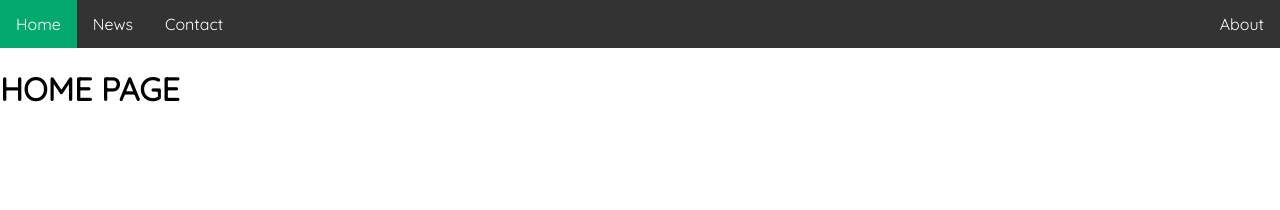
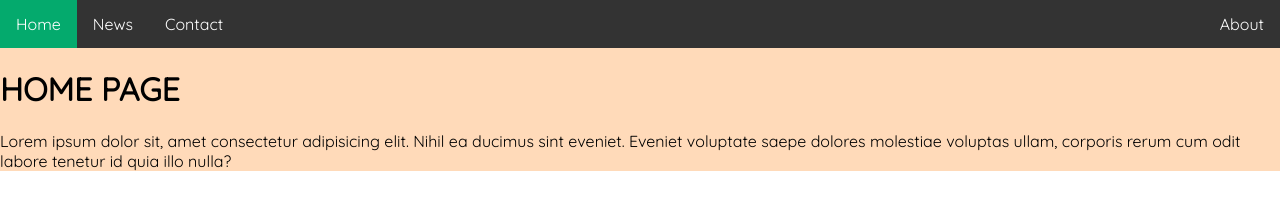
Before and after one commit to jbridges373/M38StaticWebServer, a website: page public/home.html in a window 1280 px wide. Drawn offline with Linux system fonts and the light colour scheme; a web font is replaced by a local one.

Commit message:
html animation working now

```diff
--- a/public/home.html
+++ b/public/home.html
@@ -8,6 +8,7 @@
     <title>Home</title>
 </head>
 <body>
+    <div>
     <ul class="topnav">
         <li><a class="active" href="http://localhost:5001/static/home.html">Home</a></li>
         <li><a href="http://localhost:5001/static/news.html">News</a></li>
@@ -15,5 +16,7 @@
         <li class="right"><a href="http://localhost:5001/static/about.html">About</a></li>
     </ul>
     <h1>HOME PAGE</h1>
+    <p>Lorem ipsum dolor sit, amet consectetur adipisicing elit. Nihil ea ducimus sint eveniet. Eveniet voluptate saepe dolores molestiae voluptas ullam, corporis rerum cum odit labore tenetur id quia illo nulla?</p>
+    </div>
 </body>
 </html>
--- a/public/styles.css
+++ b/public/styles.css
@@ -30,6 +30,21 @@ ul.topnav li a.active {background-color: #04AA6D;}
 
 ul.topnav li.right {float: right;}
 
+div {
+  background-color: peachpuff;
+  position: relative;
+  animation-name: box;
+  animation-duration: 4s;
+}
+
+@keyframes box {
+  0%   {background-color:red; left:0px; top:0px;}
+  25%  {background-color:yellow; left:200px; top:0px;}
+  50%  {background-color:blue; left:200px; top:200px;}
+  75%  {background-color:green; left:0px; top:200px;}
+  100% {background-color:peachpuff; left:0px; top:0px;}
+}
+
 @media screen and (max-width: 600px) {
   ul.topnav li.right,
   ul.topnav li {float: none;}
```
Also changed, not shown: public/about.html (+3 -0 lines), public/contact.html (+3 -0 lines), public/index.html (+2 -0 lines), public/news.html (+3 -0 lines).
